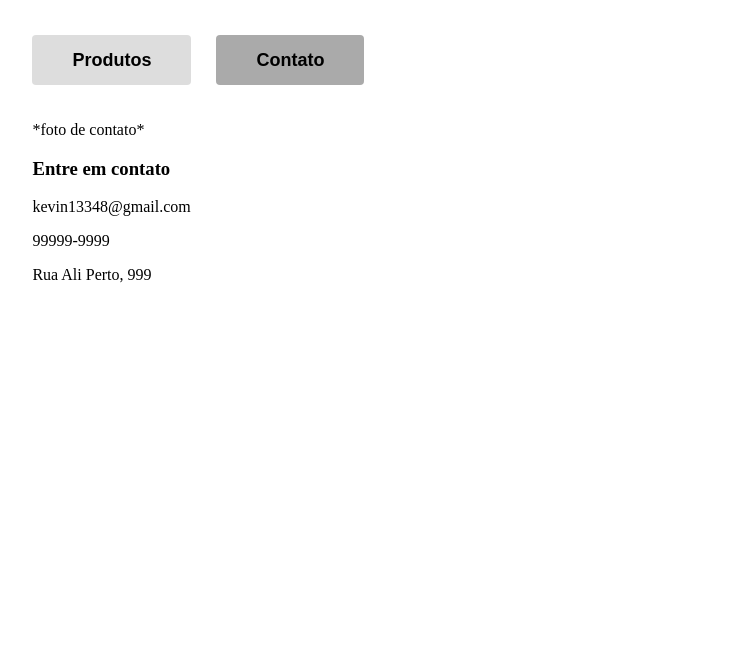
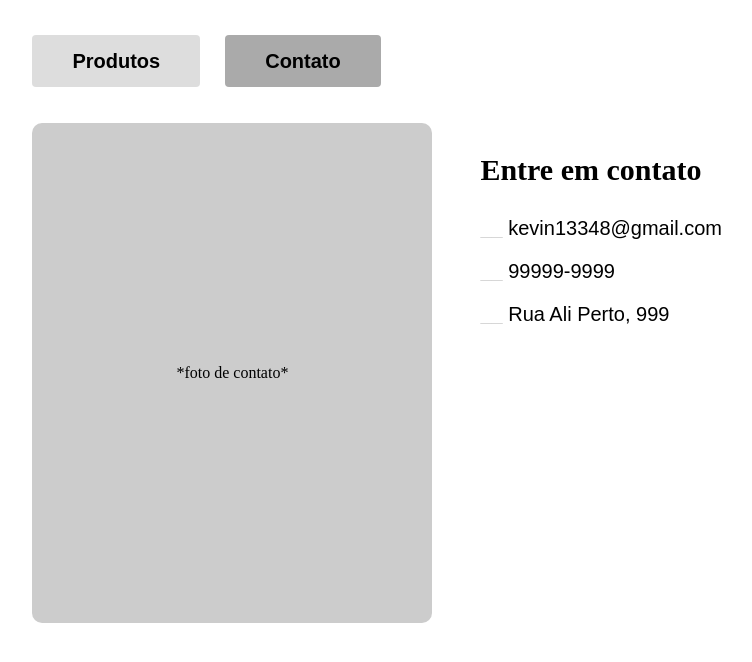
Before and after one commit to AlexsanderKevin/nini-project-react-router, a React (Create React App) app: page /contato in a window 1280 px wide. Shown: the top 662 px of the page, without its empty margins (102-854 px from the left). Built offline with nearby package versions, Linux system fonts and the light colour scheme.

Commit message:
styled contact page

```diff
--- a/src/css/Contact.css
+++ b/src/css/Contact.css
@@ -0,0 +1,34 @@
+.contact-section {
+  display: flex;
+}
+
+.contact-pic {
+  background-color: #ccc;
+  display: flex;
+  justify-content: center;
+  align-items: center;
+  width: 400px;
+  height: 500px;
+  border-radius: 10px;
+}
+
+.contact-info-container {
+  margin-left: 3em;
+}
+
+.contact-info-container h1 {
+  font-size: 30px;
+}
+
+.contact-info-container p {
+  font-size: 20px;
+  font-family: Arial, Helvetica, sans-serif;
+}
+
+.contact-info-container p::before {
+  content: '__ ';
+  width: 10px;
+  height: 3px;
+  color: #ccc;
+  font-weight: bold;
+}
--- a/src/css/Header.css
+++ b/src/css/Header.css
@@ -11,7 +11,7 @@
   border-radius: 4px;
   font-family: Arial, Helvetica, sans-serif;
   font-weight: bold;
-  font-size: 18px;
+  font-size: 20px;
 }
 
 .headerNav a.active {
--- a/src/css/ProductCard.css
+++ b/src/css/ProductCard.css
@@ -3,7 +3,7 @@
 }
 
 .product-card img {
-  width: 300px;
+  width: 290px;
   border-radius: 10px;
 }
 
--- a/src/views/Contact.jsx
+++ b/src/views/Contact.jsx
@@ -1,10 +1,11 @@
 import React from 'react'
+import '../css/Contact.css'
 
 const Contact = () => {
   return (
-    <section>
-      <div>*foto de contato*</div>
-      <div>
+    <section className='contact-section'>
+      <div className='contact-pic'>*foto de contato*</div>
+      <div className='contact-info-container'>
         <h1>Entre em contato</h1>
         <p>kevin13348@gmail.com</p>
         <p>99999-9999</p>
```
